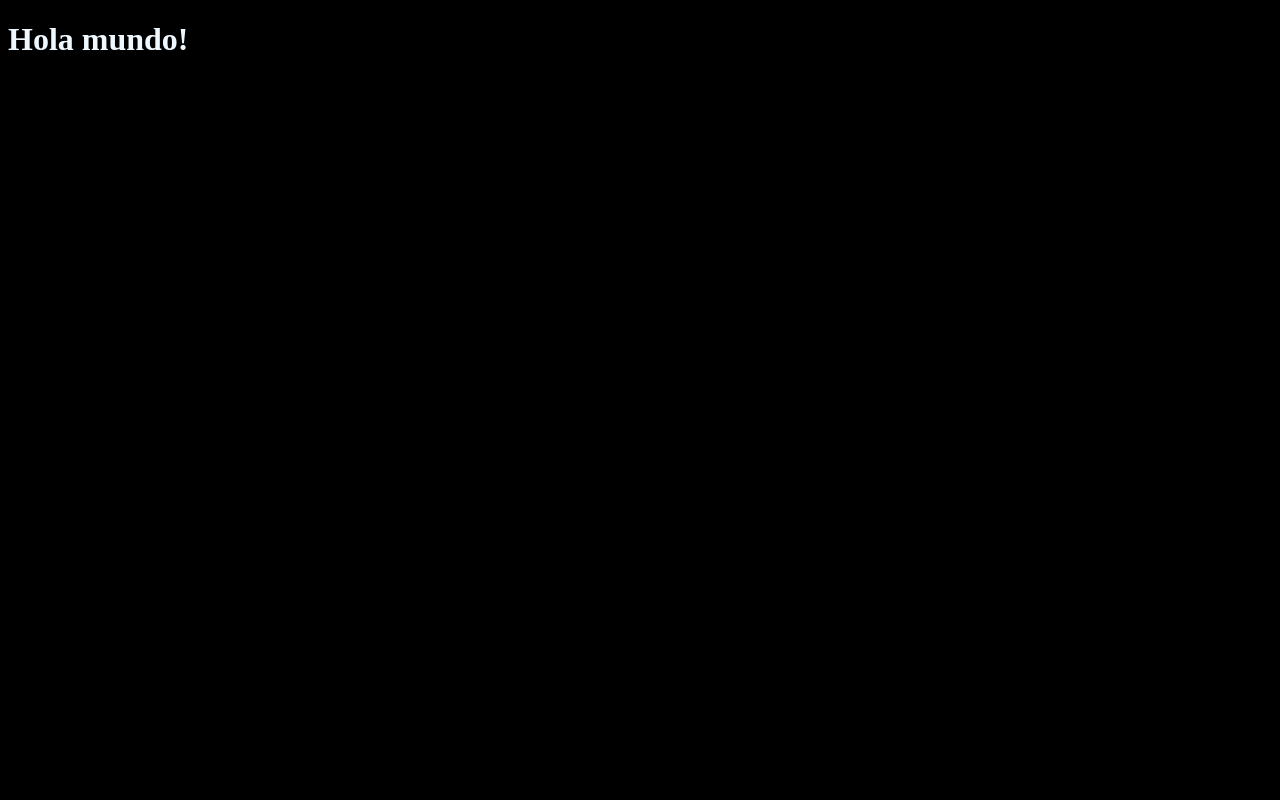
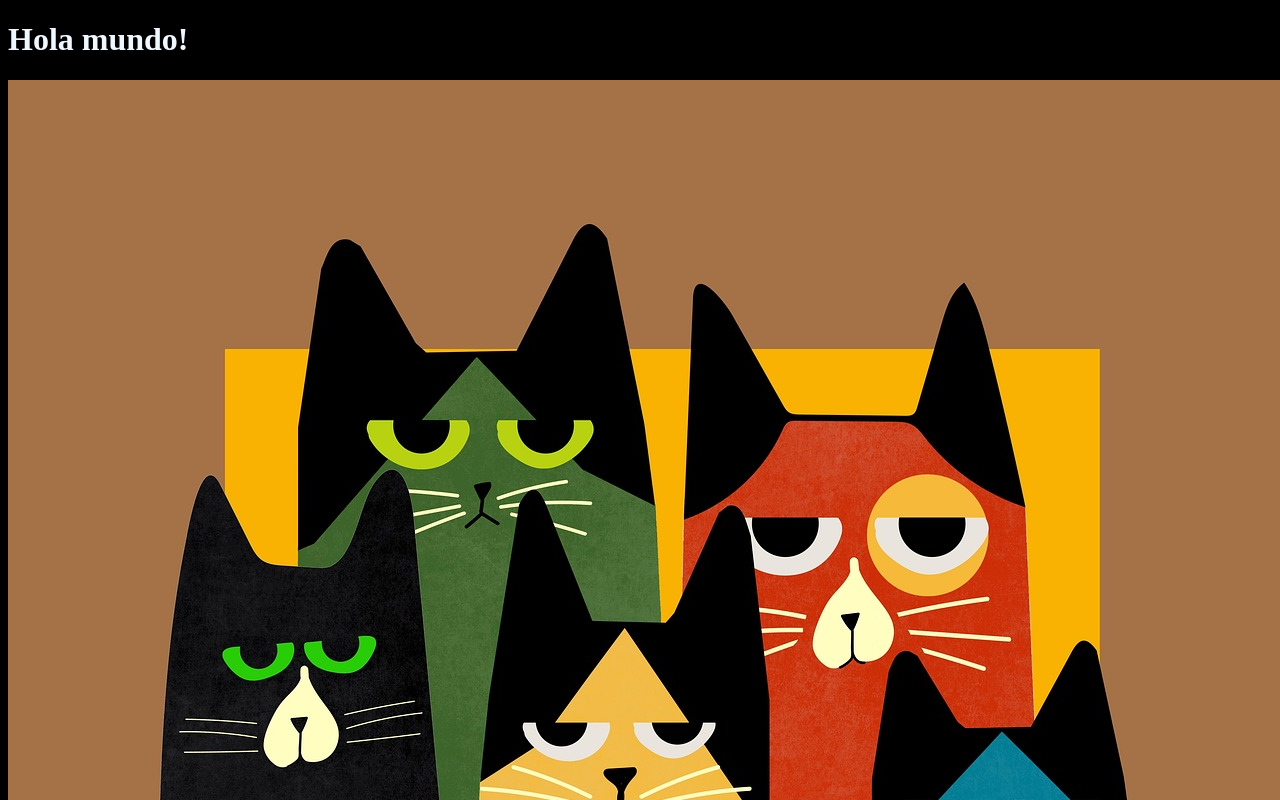
Before and after one commit to roox28/clase-31-3, a plain HTML site: page index.html in a window 1280 px wide. Shown: the top 800 px of the page. Drawn offline with Linux system fonts and the light colour scheme.

Commit message:
agregar imagen

```diff
--- a/index.html
+++ b/index.html
@@ -8,6 +8,6 @@
 </head>
 <body>
    <h1>Hola mundo!</h1>
-
+   <img src="recursos/img/cats-8125588_1280.jpg" alt="gatos">
 </body>
 </html>
```
Also changed, not shown: recursos/img/cats-8125588_1280.jpg (added).
